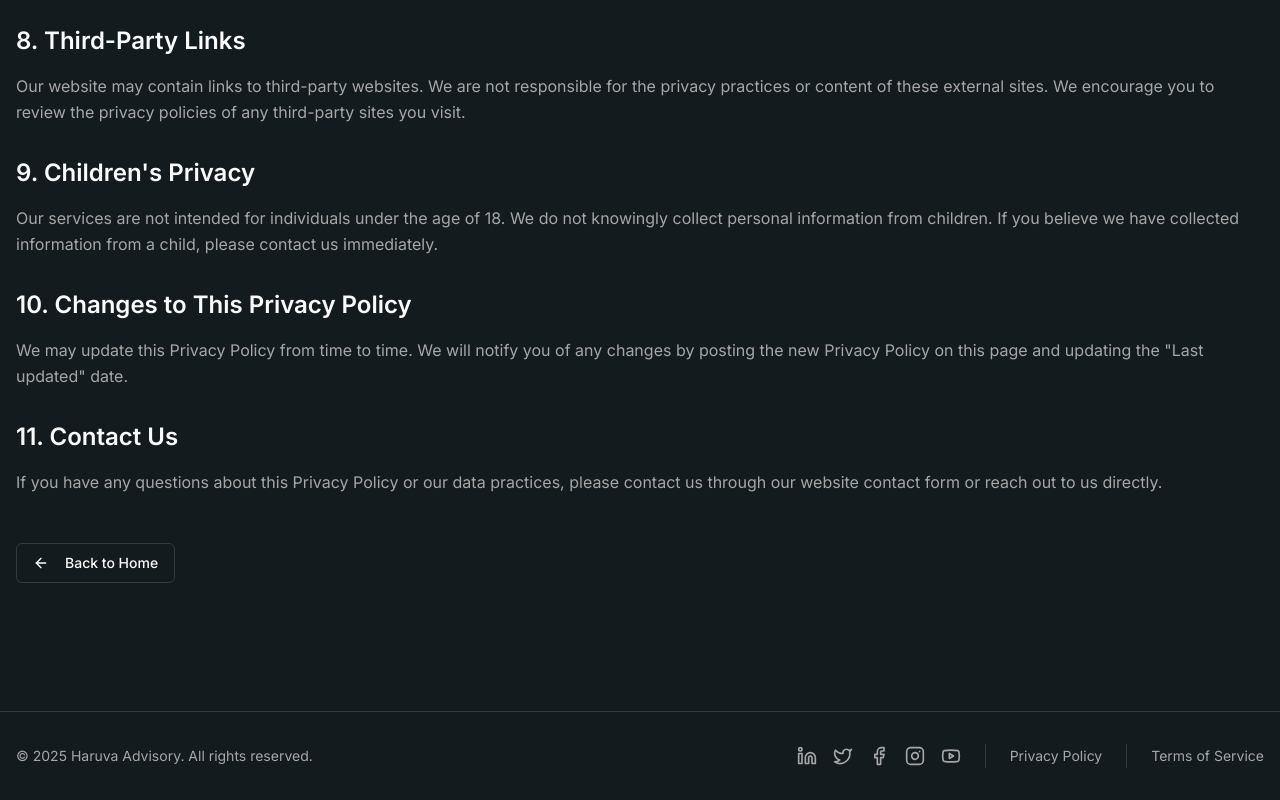
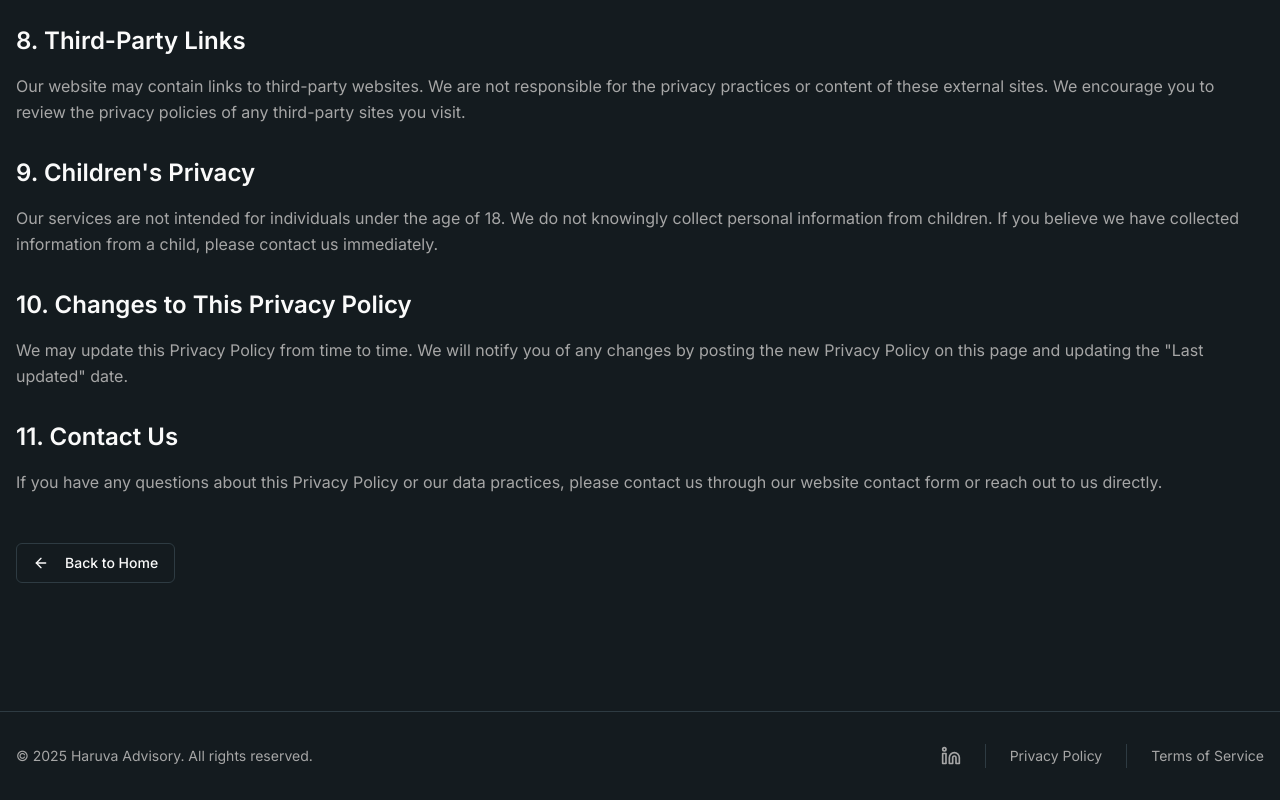
Before and after one commit to biglinkeddata/haruva-advisory, a React (Vite) app: page /privacy-policy in a window 1280 px wide. Shown: the part 1696-2496 px from the top of the page. Built offline with nearby package versions, Linux system fonts and the light colour scheme; the HTML template or start-up script is replaced by a standard one.

Commit message:
Remove extraneous social icons except LinkedIn
- Keep only LinkedIn icon in Footer; remove Twitter, Facebook, Instagram, and YouTube links.

```diff
--- a/src/components/Footer.tsx
+++ b/src/components/Footer.tsx
@@ -1,4 +1,4 @@
-import { Linkedin, Twitter, Facebook, Instagram, Youtube } from "lucide-react";
+import { Linkedin } from "lucide-react";
 import { Separator } from "@/components/ui/separator";
 
 const Footer = () => {
@@ -20,42 +20,6 @@ const Footer = () => {
               >
                 <Linkedin size={20} />
               </a>
-              <a
-                href="https://twitter.com"
-                target="_blank"
-                rel="noopener noreferrer"
-                className="text-muted-foreground hover:text-primary transition-colors"
-                aria-label="Twitter"
-              >
-                <Twitter size={20} />
-              </a>
-              <a
-                href="https://facebook.com"
-                target="_blank"
-                rel="noopener noreferrer"
-                className="text-muted-foreground hover:text-primary transition-colors"
-                aria-label="Facebook"
-              >
-                <Facebook size={20} />
-              </a>
-              <a
-                href="https://instagram.com"
-                target="_blank"
-                rel="noopener noreferrer"
-                className="text-muted-foreground hover:text-primary transition-colors"
-                aria-label="Instagram"
-              >
-                <Instagram size={20} />
-              </a>
-              <a
-                href="https://youtube.com"
-                target="_blank"
-                rel="noopener noreferrer"
-                className="text-muted-foreground hover:text-primary transition-colors"
-                aria-label="YouTube"
-              >
-                <Youtube size={20} />
-              </a>
             </div>
             <Separator orientation="vertical" className="h-6" />
             <div className="flex items-center gap-6">
```
